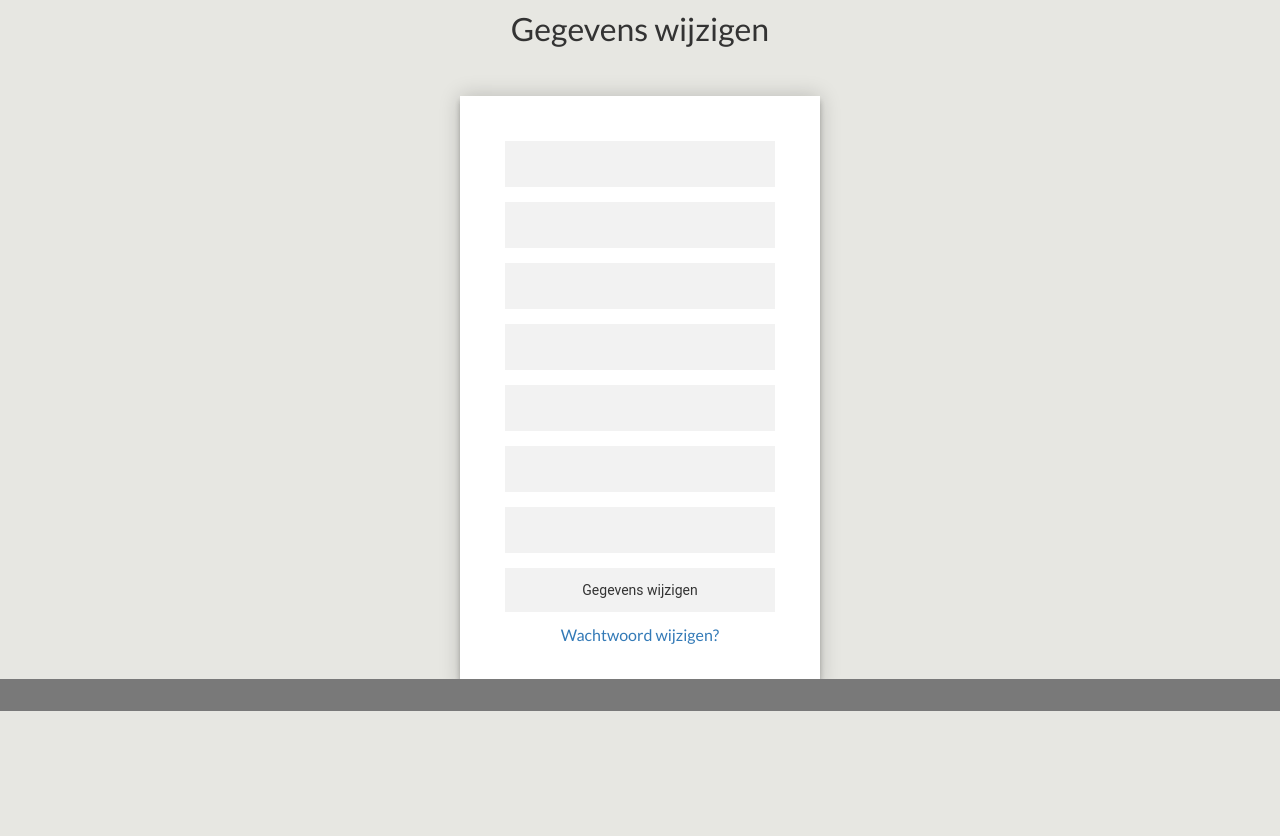
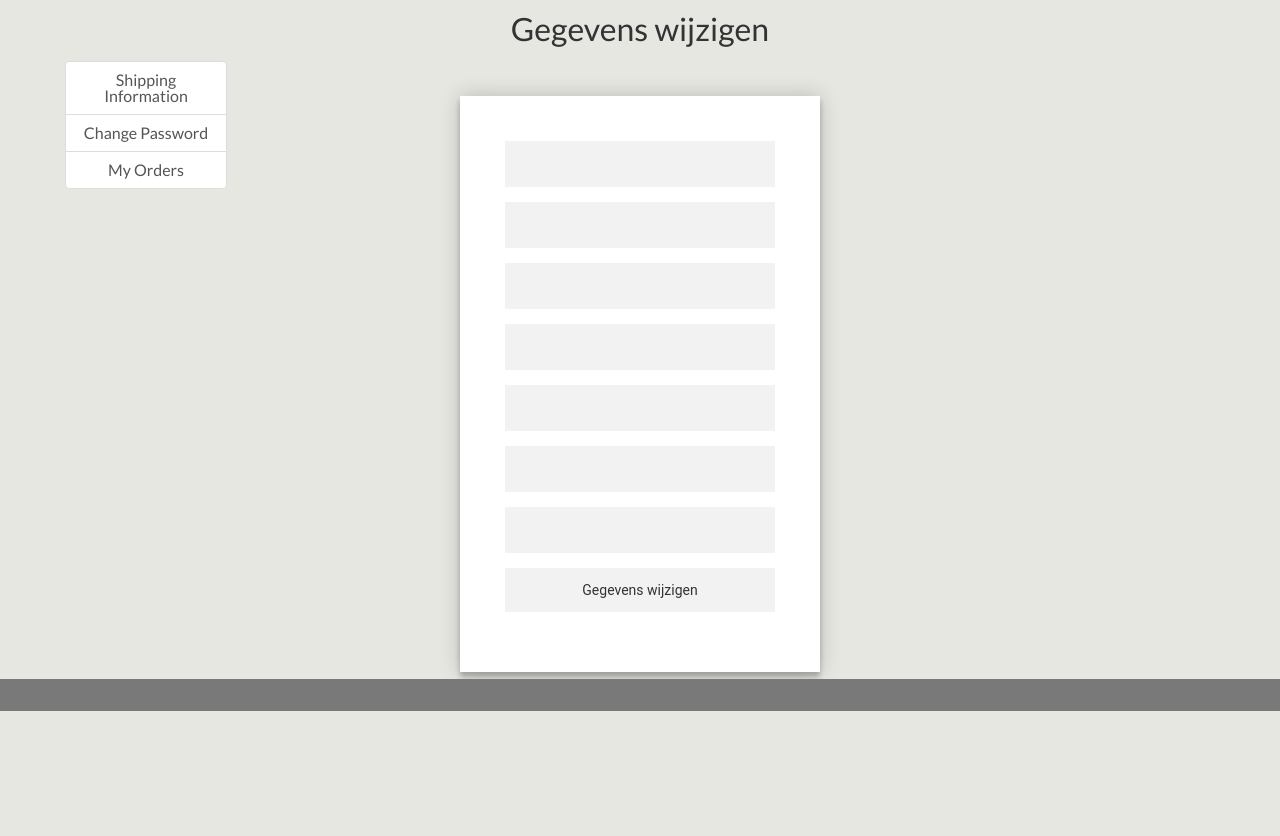
Before and after one commit to patrickrienstra/webshop, a PHP site: page /accountdetails in a window 1280 px wide. Shown: the part 89-925 px from the top of the page. After the commit the page ends 800 px from the top, so only its background shows below. Run offline with PHP 8.4, Linux system fonts and the light colour scheme; data that the repository does not hold is empty; some libraries are stand-ins or nearby versions; some web fonts are replaced.

Commit message:
Ravi's deel

```diff
--- a/shop.php
+++ b/shop.php
@@ -11,13 +11,11 @@
     $category='';
     if(isset($_GET['category']) && $_GET['category']!=''){
         $category= filter_input(INPUT_GET, 'category', FILTER_SANITIZE_STRING);
-        echo $category;
         $query = "SELECT s.stockitemid, s.stockitemname, s.brand, s.unitprice, s.photo, f.quantityonhand FROM stockitems s JOIN stockitemholdings f ON s.stockitemid = f.stockitemid WHERE s.StockItemID IN (SELECT StockItemID FROM stockitemstockgroups WHERE StockGroupID = (SELECT StockGroupID FROM stockgroups WHERE StockGroupName LIKE :category))";
         $query_prepare = $db->prepare($query);
         $query_prepare->bindValue(':category', $category);
             if ($query_prepare->execute()) {
                 $rowcount = $query_prepare->rowCount();
-                print_r($rowcount);
                 $paginas = $rowcount / $_SESSION['max'];
                 while ($row = $query_prepare->fetch(PDO::FETCH_ASSOC)) {
                     $list[] = $row;
--- a/views/accountdetails.php
+++ b/views/accountdetails.php
@@ -1,6 +1,15 @@
 <head>
     <link rel="stylesheet" type="text/css" href="/css/accountdetails.css"/>
 </head>
+<div class="row"><center>
+    <div class="col-lg-3">
+        <div class="list-group">
+            <a href="/webshop/accountdetails.php" name="shipping" class="list-group-item">Shipping Information</a>
+            <a href="/webshop/wijzigingwachtwoord.php" name="changepassword" class="list-group-item">Change Password</a>
+            <a href="/webshop/myorders.php" name="orders" class="list-group-item">My Orders</a>
+        </div>
+    </div>
+</div></center>
 <div class="register-page">
     <center><h1>Gegevens wijzigen</h1></center>
     <div class="form">
@@ -22,12 +31,12 @@
             <form class="register-form" action="accountdetails.php" method="POST">
                 <input type="submit" value="Gegevens wijzigen", name="wijzig">
             </form>
-            <a href="wijzigingwachtwoord.php">Wachtwoord wijzigen?</a>
         <?php
         }
         if(isset($_POST['wijzig'])){
             ?>
         <form class="register-form" action="wijzigingaccount.php" method="POST">
+            <font size="2">U kunt uw gebruikersnaam niet wijzigen</font>
             <input type="text" name="w_username" value="<?php echo $persoonsgegevens['Username'];?>" disabled/>
             <input type="text" name="w_fullname"  value="<?php echo $persoonsgegevens['FullName'];?>"/>
             <input type="text" name="w_address" value="<?php echo $persoonsgegevens['Address'];?>"/>
@@ -37,7 +46,6 @@
             <input type="text" name="w_email" value="<?php echo $persoonsgegevens['Email'];?>"/>
             <input type="submit" name="wijzigenaccount" value="Opslaan" class="register-submit">
         </form>
-            <a href="wijzigingwachtwoord.php">Wachtwoord wijzigen?</a>
         <?php } ?>
     </div>
 </div>
--- a/views/shop.php
+++ b/views/shop.php
@@ -1,4 +1,4 @@
-<div class="row">
+<div class="row"><center>
     <div class="col-lg-3">
         <div class="list-group">
             <a href="?category=Novelty%20Items&page=1" name="novelty" class="list-group-item">Novelty Items</a>
@@ -14,7 +14,7 @@
             <a href="?category=&page=1" name="clear" class="list-group-item">Verwijder Filter</a>
         </div>
     </div>
-</div>
+</div></center>
 <div class="container">
     <div class="row">
         <?php
```
Also changed, not shown: views/wijzigingwachtwoord.php (+10 -1 lines).
